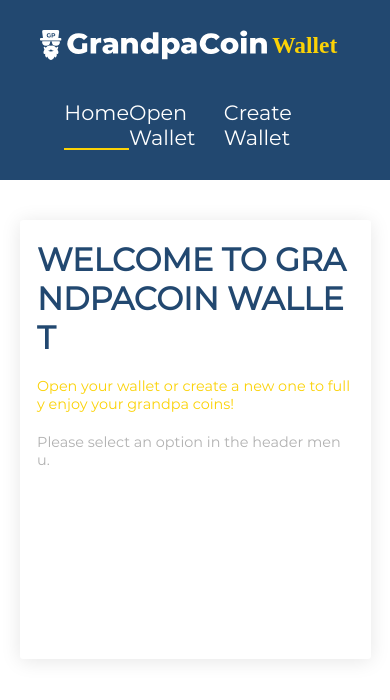
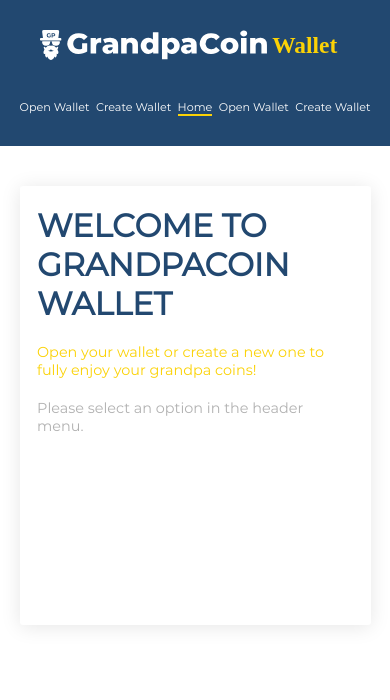
Before and after one commit to family-group/grandpacoin-wallet, a React (Create React App) app: page / in a window 390 px wide. Shown: the top 700 px of the page. Built offline with nearby package versions, Linux system fonts and the light colour scheme.

Commit message:
fixed header responsive styles

```diff
--- a/src/components/Header.jsx
+++ b/src/components/Header.jsx
@@ -43,18 +43,12 @@ class Header extends React.Component {
 
     render() {
         let { logged } = this.context;
-        console.log(logged)
         return (
             <header className="grandpa-header">
                 <div className="header-logo">
                     <img src={GrandpaLogo} className="grandpa-logo-header" alt="grandpa-logo" />
                 </div>
                 <nav className="header-menu">
-                    <div
-                        onClick={() => dinamicTitle('Home')}
-                        style={this.menuUnderline('/')}
-                    >
-                        <Link to="/">Home</Link></div>
                     {
                         !logged ?
                             <React.Fragment>
@@ -76,6 +70,11 @@ class Header extends React.Component {
                         logged ?
                             <React.Fragment>
                                 <div
+                                    onClick={() => dinamicTitle('Home')}
+                                    style={this.menuUnderline('/')}
+                                >
+                                    <Link to="/">Home</Link></div>
+                                <div
                                     onClick={() => dinamicTitle('Account Balance')}
                                     style={this.menuUnderline('/account-balance')}
                                 >
@@ -93,7 +92,25 @@ class Header extends React.Component {
                                     style={{ cursor: 'pointer' }}
                                 >Log Out</div>
                             </React.Fragment>
-                            : null
+                            :
+                            <React.Fragment>
+                                <div
+                                    onClick={() => dinamicTitle('Home')}
+                                    style={this.menuUnderline('/')}
+                                >
+                                    <Link to="/">Home</Link></div>
+                                <div
+                                    onClick={() => dinamicTitle('Open Wallet')}
+                                    style={this.menuUnderline('/open-wallet')}
+                                >
+                                    <Link to="/open-wallet">Open Wallet</Link>
+                                </div>
+                                <div
+                                    onClick={() => dinamicTitle('Create Wallet')}
+                                    style={this.menuUnderline('/create-wallet')}>
+                                    <Link to="/create-wallet">Create Wallet</Link>
+                                </div>
+                            </React.Fragment>
                     }
                 </nav>
             </header>
--- a/src/components/css/Header.css
+++ b/src/components/css/Header.css
@@ -33,9 +33,28 @@
 .logout {
     color: white;
 }
-
+@media(max-width: 1000px) {
+    .header-menu {
+        width: 85%;
+        font-size: 1.2em;
+    }
+}
+@media(max-width: 650px) {
+    .header-menu {
+        font-size: 0.9em;
+    }
+}
 @media (max-width: 450px) {
     .header-logo {
         width: 80%;
     }
+    .header-menu {
+        width: 90%;
+        font-size: 0.7em;
+    }
 }
+@media(max-width: 350px) {
+    .header-menu {
+        width: 97%;
+    }
+}
--- a/src/components/css/Layout.css
+++ b/src/components/css/Layout.css
@@ -13,5 +13,4 @@
 .main-content-container {
     padding: 1.2em 0;
     min-height: 400px;
-    word-break: break-all;
 }
```
